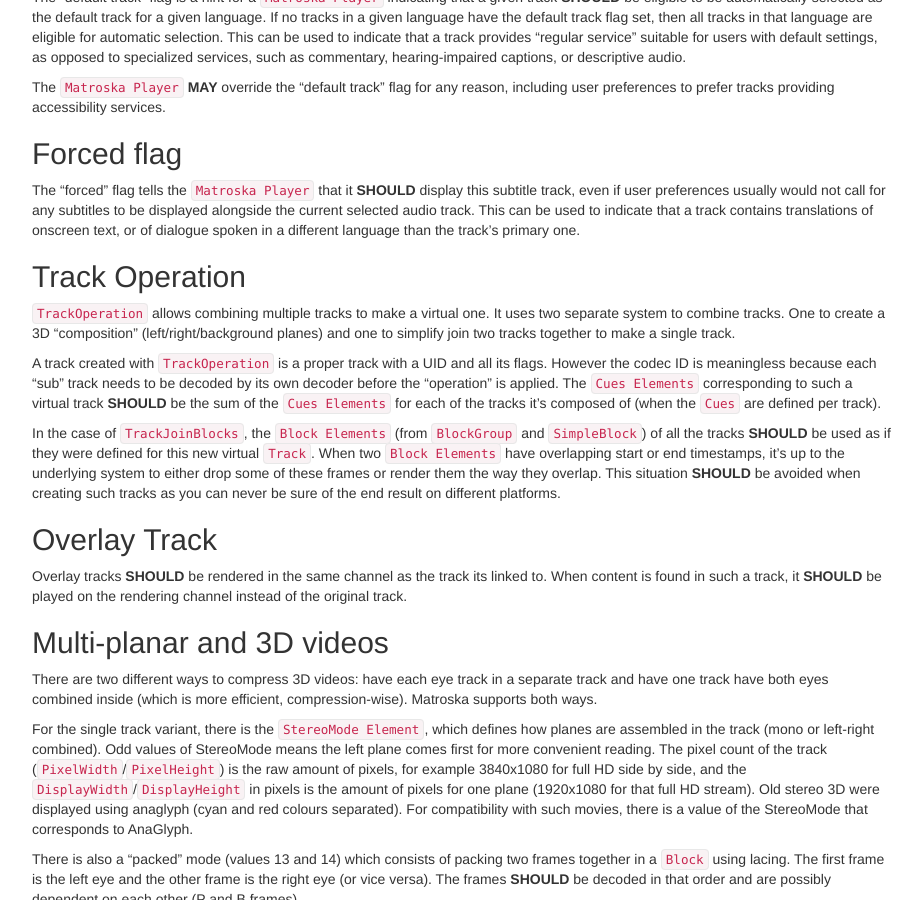
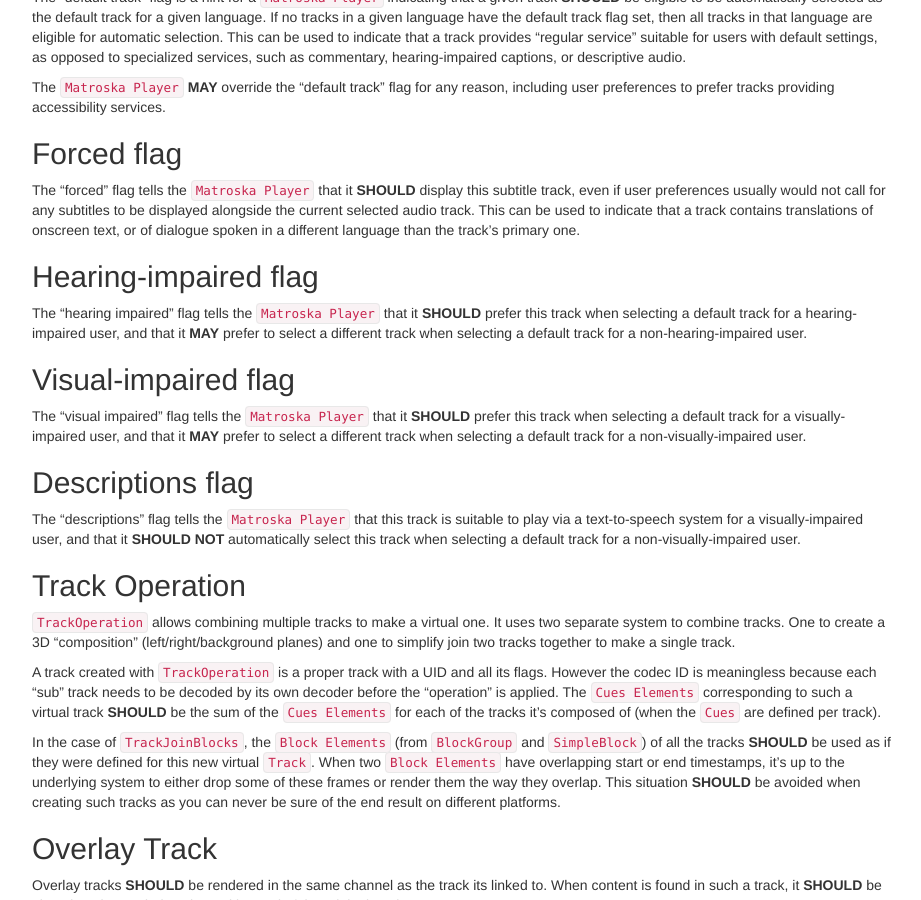
Before and after one commit to ietf-wg-cellar/matroska-specification, a Jekyll site: the page built from notes.md, in a window 1280 px wide and 900 px high, scrolled down 4200 px. Shown: the whole window, without its empty margins (273-1194 px from the left). Built offline with Jekyll 4.4.1, drawn with Linux system fonts in a browser that asks for light colours.

Commit message:
Add track flags signaling accessibility services
These types are consistent with those available in MPEG-TS.

```diff
--- a/notes.md
+++ b/notes.md
@@ -274,6 +274,24 @@
 the current selected audio track. This can be used to indicate that a track contains translations
 of onscreen text, or of dialogue spoken in a different language than the track's primary one.
 
+## Hearing-impaired flag
+
+The "hearing impaired" flag tells the `Matroska Player` that it **SHOULD** prefer this track
+when selecting a default track for a hearing-impaired user, and that it **MAY** prefer to select
+a different track when selecting a default track for a non-hearing-impaired user.
+
+## Visual-impaired flag
+
+The "visual impaired" flag tells the `Matroska Player` that it **SHOULD** prefer this track
+when selecting a default track for a visually-impaired user, and that it **MAY** prefer to select
+a different track when selecting a default track for a non-visually-impaired user.
+
+## Descriptions flag
+
+The "descriptions" flag tells the `Matroska Player` that this track is suitable to play via
+a text-to-speech system for a visually-impaired user, and that it **SHOULD NOT** automatically
+select this track when selecting a default track for a non-visually-impaired user.
+
 ## Track Operation
 
 `TrackOperation` allows combining multiple tracks to make a virtual one. It uses
```
Also changed, not shown: ebml_matroska.xml (+12 -0 lines).
